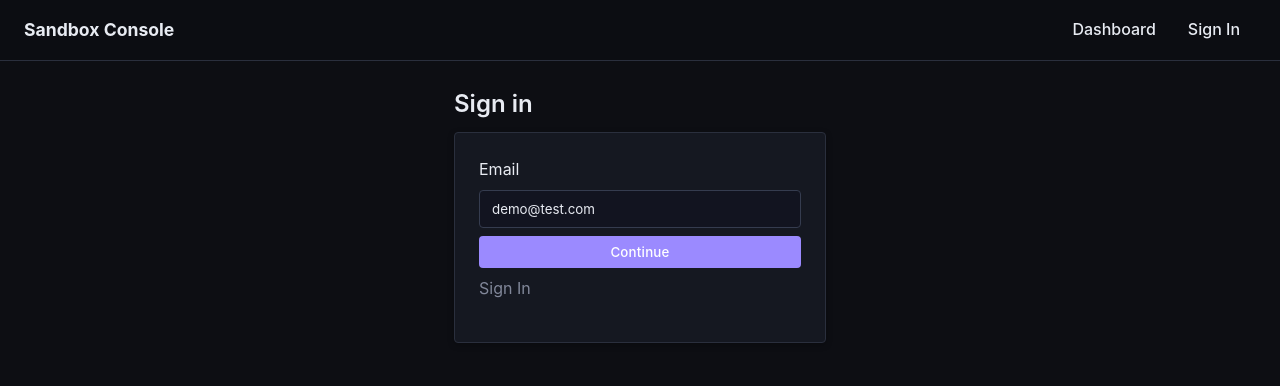
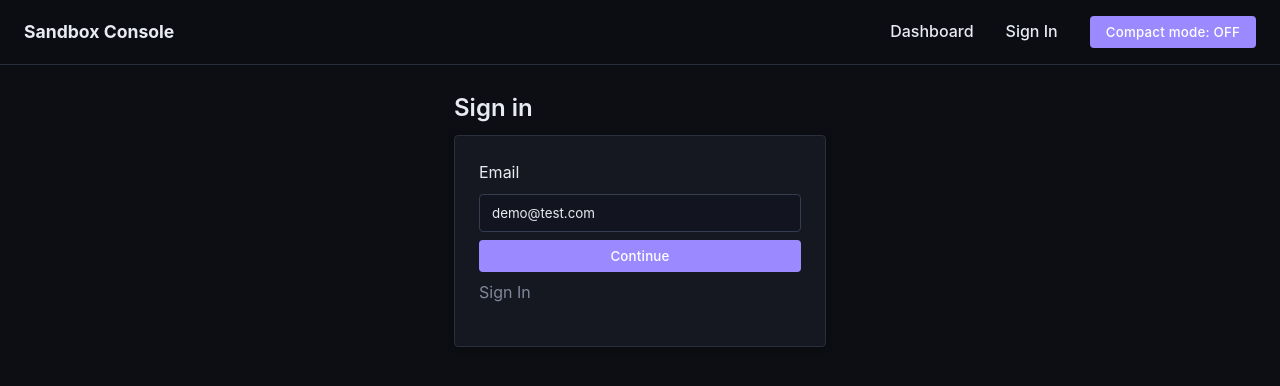
Before and after one commit to DelphLB/sandbox-zama, a React (Vite) app: page /signin in a window 1280 px wide. Shown: the top 386 px of the page. Built offline with nearby package versions, Linux system fonts and the light colour scheme.

Commit message:
feat(featureflag): add FeatureFlagContext and compact mode toggle

```diff
--- a/src/App.tsx
+++ b/src/App.tsx
@@ -3,25 +3,38 @@ import ProtectedRoute from "./components/ProtectedRoute";
 import SignIn from "./pages/SignIn";
 import Dashboard from "./pages/Dashboard";
 import { useAuth } from "./context/AuthContext";
+import { useFeatureFlags } from "./components/FeatureFlagContext";
 
 export default function App() {
-
-    const { isAuthed, signOut } = useAuth();
+  const { isAuthed, signOut } = useAuth();
+  const { compactMode, toggleCompact } = useFeatureFlags();
 
   return (
     <>
-   <header>
-        <Link to="/" style={{ fontWeight: 700, fontSize: '1.1rem' }}>
+      <header>
+        <Link to="/" style={{ fontWeight: 700, fontSize: "1.1rem" }}>
           Sandbox Console
         </Link>
-        <nav style={{ display: 'flex', alignItems: 'center', gap: 16 }}>
+        <nav style={{ display: "flex", alignItems: "center", gap: 16 }}>
           <Link to="/">Dashboard</Link>
           {!isAuthed && <Link to="/signin">Sign In</Link>}
           {isAuthed && (
-            <button className="btn" style={{ padding: '4px 10px' }} onClick={signOut}>
+            <button
+              className="btn"
+              style={{ padding: "4px 10px" }}
+              onClick={signOut}
+            >
               Sign out
             </button>
           )}
+          <button
+            className="btn"
+            style={{ background: compactMode ? "#444" : "#9b8aff" }}
+            onClick={toggleCompact}
+          >
+            {" "}
+            {compactMode ? "Compact mode: ON" : "Compact mode: OFF"}{" "}
+          </button>
         </nav>
       </header>
 
--- /dev/null
+++ b/src/components/FeatureFlagContext.tsx
@@ -0,0 +1,40 @@
+import React, { createContext, useContext, useEffect, useState } from 'react';
+
+type FeatureFlags = {
+  compactMode: boolean;
+  toggleCompact: () => void;
+};
+
+const KEY = 'sandbox_feature_flags';
+
+const FeatureFlagContext = createContext<FeatureFlags | null>(null);
+
+export function FeatureFlagProvider({ children }: { children: React.ReactNode }) {
+  const [compactMode, setCompactMode] = useState(() => {
+    try {
+      const stored = localStorage.getItem(KEY);
+      return stored ? JSON.parse(stored).compactMode : false;
+    } catch {
+      return false;
+    }
+  });
+
+  useEffect(() => {
+    localStorage.setItem(KEY, JSON.stringify({ compactMode }));
+    document.body.dataset.compact = String(compactMode);
+  }, [compactMode]);
+
+  const toggleCompact = () => setCompactMode((prev: boolean) => !prev);
+
+  return (
+    <FeatureFlagContext.Provider value={{ compactMode, toggleCompact }}>
+      {children}
+    </FeatureFlagContext.Provider>
+  );
+}
+
+export function useFeatureFlags() {
+  const ctx = useContext(FeatureFlagContext);
+  if (!ctx) throw new Error('useFeatureFlags must be used within FeatureFlagProvider');
+  return ctx;
+}
--- a/src/main.tsx
+++ b/src/main.tsx
@@ -4,13 +4,16 @@ import App from "./App";
 import "./design/style.css";
 import { BrowserRouter } from "react-router-dom";
 import { AuthProvider } from "./context/AuthContext";
+import { FeatureFlagProvider } from "./components/FeatureFlagContext";
 
 ReactDOM.createRoot(document.getElementById("root")!).render(
   <React.StrictMode>
     <AuthProvider>
-      <BrowserRouter>
-        <App />
-      </BrowserRouter>
+      <FeatureFlagProvider>
+        <BrowserRouter>
+          <App />
+        </BrowserRouter>
+      </FeatureFlagProvider>
     </AuthProvider>
   </React.StrictMode>
 );
```
